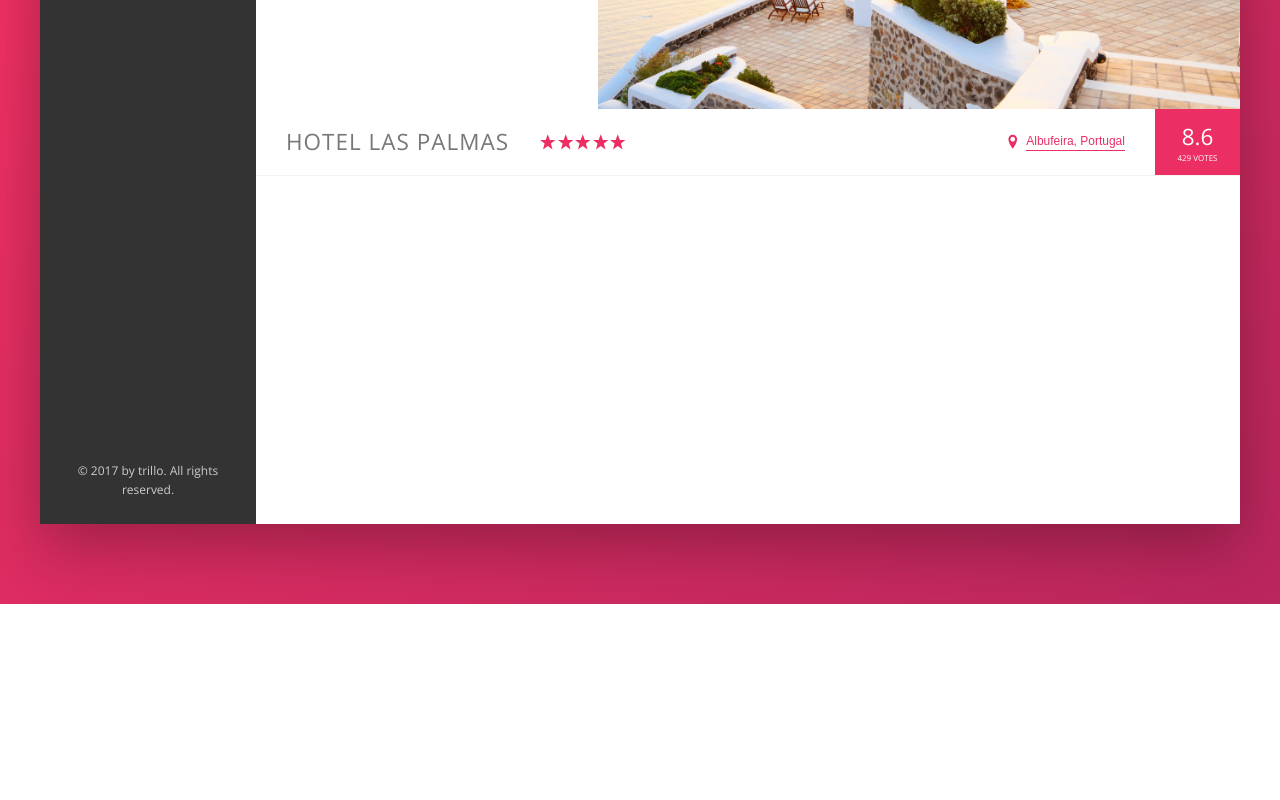
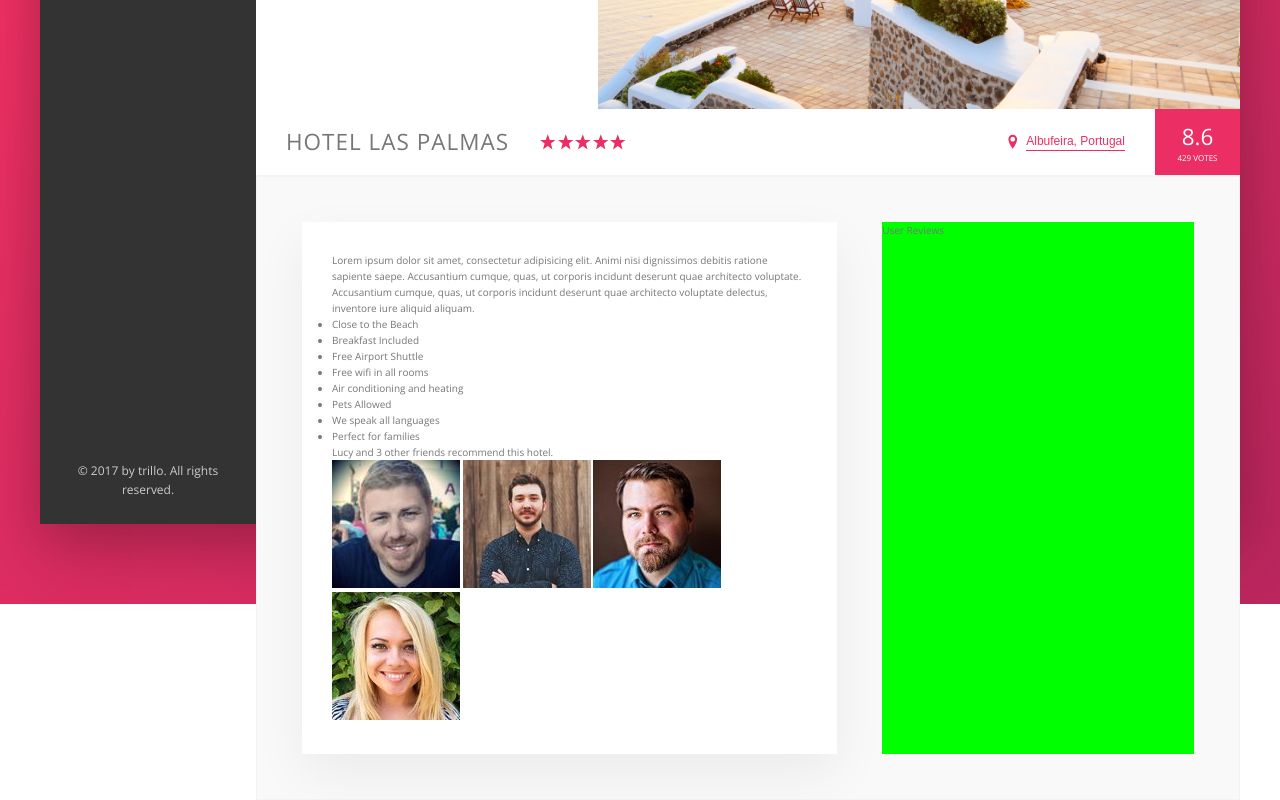
Before and after one commit to jyandell83/advanced-css-project-2, a website: page index.html in a window 1280 px wide. Shown: the part 426-1226 px from the top of the page. Before the commit the page ends 1030 px from the top, so only its background shows below. Drawn offline with nearby package versions, Linux system fonts and the light colour scheme.

Commit message:
add markup for description

```diff
--- a/index.html
+++ b/index.html
@@ -130,6 +130,56 @@
                             <div class="overview__rating-count">429 votes</div>
                         </div>
                     </div>
+                    <div class="detail">
+                        <div class="description">
+                            <p class="paragraph">
+                                Lorem ipsum dolor sit amet, consectetur adipisicing elit. Animi nisi dignissimos debitis ratione sapiente saepe. Accusantium cumque, quas, ut corporis incidunt deserunt quae architecto voluptate.
+                            </p>
+                            <p class="paragraph">
+                                Accusantium cumque, quas, ut corporis incidunt deserunt quae architecto voluptate delectus, inventore iure aliquid aliquam.
+                            </p>
+                            <ul class="list">
+                                <li class="list__item">
+                                    Close to the Beach
+                                </li>
+                                <li class="list__item">
+                                    Breakfast Included
+                                </li>
+                                <li class="list__item">
+                                    Free Airport Shuttle
+                                </li>
+                                <li class="list__item">
+                                    Free wifi in all rooms
+                                </li>
+                                <li class="list__item">
+                                    Air conditioning and heating
+                                </li>
+                                <li class="list__item">
+                                    Pets Allowed
+                                </li>
+                                <li class="list__item">
+                                    We speak all languages
+                                </li>
+                                <li class="list__item">
+                                    Perfect for families
+                                </li>
+                            </ul>
+                            <div class="recommend">
+                                <p class="recommend__count">
+                                    Lucy and 3 other friends recommend this hotel.
+                                </p>
+                                <div class="recommend__friends">
+                                    <img src="img/user-3.jpg" alt="Friend 1" class="recommend__photo">
+                                    <img src="img/user-4.jpg" alt="Friend 2" class="recommend__photo">
+                                    <img src="img/user-5.jpg" alt="Friend 3" class="recommend__photo">
+                                    <img src="img/user-6.jpg" alt="Friend 4" class="recommend__photo">
+                                </div>
+                            </div>
+                        </div>
+                        <div class="user-reviews">
+                            User Reviews
+                        </div>
+                    </div>
                 </main>
             </div>
         </div>
--- a/sass/_base.scss
+++ b/sass/_base.scss
@@ -27,6 +27,9 @@ Grey dark 3: #999
     --color-grey-dark-3: #999;
 
     --shadow-dark: 0 2rem 6rem rgba(0,0,0,.3);
+    --shadow-light: 0 2rem 5rem rgba(0,0,0,.06);
+
+    --line: 1px solid var(--color-grey-light-2);
 }
 
 * {
--- a/sass/_components.scss
+++ b/sass/_components.scss
@@ -214,7 +214,7 @@
 
     display: flex;
     align-items: center;
-    border-bottom: 1px solid var(--color-grey-light-2);
+    border-bottom: var(--line);
 
     &__heading {
         font-size: 2.25rem;
--- a/sass/_layout.scss
+++ b/sass/_layout.scss
@@ -11,7 +11,7 @@
     font-size: 1.4rem;
     height: 7rem;
     background-color: #fff;
-    border-bottom: var(--color-grey-light-2);
+    border-bottom: var(--line);
 
     display: flex;
     justify-content: space-between;
@@ -38,3 +38,23 @@
 
     flex: 1;
 }
+
+.detail {
+    display: flex;
+    padding: 4.5rem;
+    background-color: var(--color-grey-light-1);
+    border: var(--line);
+}
+
+.description {
+    background-color: #fff;
+    box-shadow: var(--shadow-light);
+    padding: 3rem;
+    flex: 0 0 60%;
+    margin-right: 4.5rem;
+}
+
+.user-reviews {
+    background-color: lime;
+    flex: 1;
+}
```
Also changed, not shown: css/style.css.
